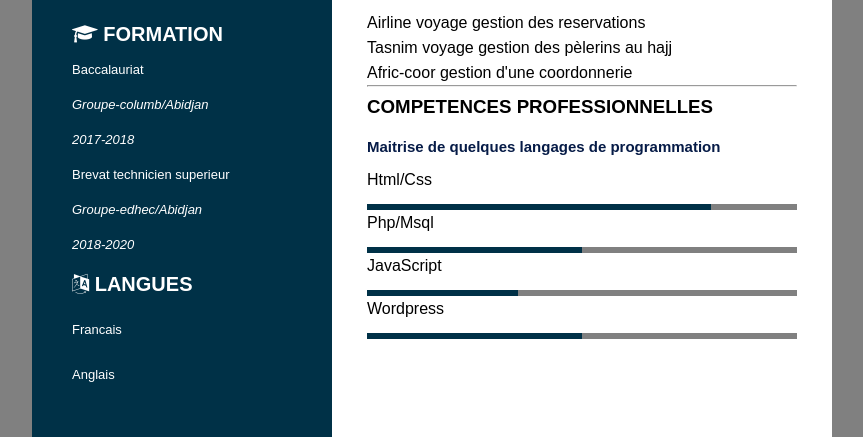
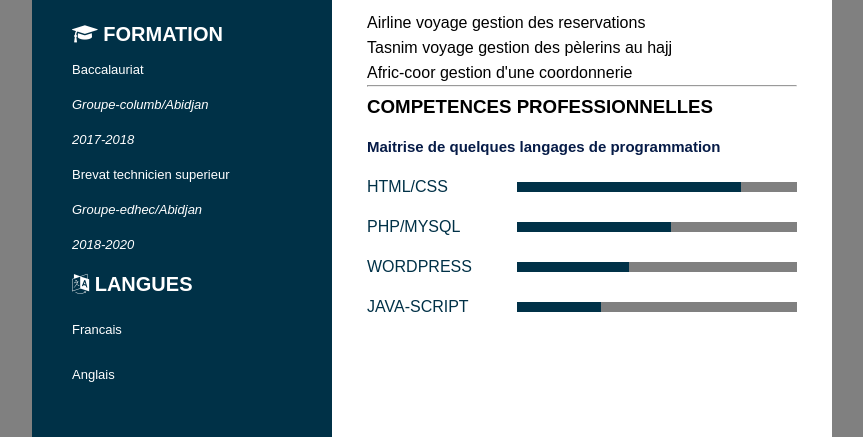
Before and after one commit to SAEED-78/Cv-finale-Dosso-Vassindou-prairie-RefDeg-gpe6, a plain HTML site: page index.html in a window 1280 px wide. Shown: the part 512-949 px from the top of the page, without its empty margins (108-971 px from the left). Drawn offline with Linux system fonts and the light colour scheme.

Commit message:
cv-dosso

```diff
--- a/index.html
+++ b/index.html
@@ -1,5 +1,5 @@
 <!DOCTYPE html>
-<html lang="en">
+<html lang="fr">
 
 <head>
     <meta charset="UTF-8">
@@ -19,7 +19,7 @@
                 <h2>Dosso vassindou <span>Web Develloppeur</span> </h2>
                 <hr>
                 <div class="contact">
-                    <h3 class="titre"> <i class="fa fa-address-book"></i>  Contact</h3>
+                    <h3 class="titre"> <i class="fa fa-address-book"></i> Contact</h3>
                     <ul>
                         <li>
                             <span class="icon"><i class="fa fa-phone"></i></span>
@@ -79,7 +79,7 @@
                     Je suis un passionné des nouvelles technoligiques <br>
                     motivé pour tout ce qui tourne autour du developpe- <br>
                     ment d'Application web. Je me presente un étudiant <br>
-                     assidu,dynamique,respectueux. <br>
+                    assidu,dynamique,respectueux. <br>
                 </p>
             </div>
             <hr>
@@ -102,34 +102,33 @@
                 <div class="compe">
                     <h3>COMPETENCES PROFESSIONNELLES </h3>
                     <h6 style="color: #061b47;font-size: 15px;">Maitrise de quelques langages de programmation</h6>
-                    <li>
-                        <span class="skill">Html/Css</span>
-                         <span class="percent">
-                            <div style="width: 80%;"></div>
-                        </span>
-                    </li>
-                    <li>
-                        <span class="skill">Php/Msql</span>
-                         <span class="percent">
-                            <div style="width: 50%;"></div>
-                        </span>
-                    </li>
-                    <li>
-                        <li>
-                            <span class="skill">JavaScript</span>
-                             <span class="percent">
-                                <div style="width: 35%;"></div>
-                            </span>
-                        </li>
-                    </li>
-                    <li>
-                        <span class="skill">Wordpress</span>
-                         <span class="percent">
-                            <div style="width: 50%;"></div>
-                        </span>
-                    </li>
-                </div>
-            </div>
+                    <div class="skill">
+                        <div class="box">
+                            <h4>Html/Css</h4>
+                            <div class="percent">
+                                <div style="width: 80%;"></div>
+                            </div>
+                        </div>
+                        <div class="box">
+                            <h4>Php/Mysql</h4>
+                            <div class="percent">
+                                <div style="width: 55%;"></div>
+                            </div>
+                        </div>
+                        <div class="box">
+                            <h4>Wordpress</h4>
+                            <div class="percent">
+                                <div style="width: 40%;"></div>
+                            </div>
+                        </div>
+                        <div class="box">
+                            <h4>Java-Script</h4>
+                            <div class="percent">
+                                <div style="width: 30%;"></div>
+                            </div>
+                        </div>
+                    </div>
+             </div>
         </div>
 </body>
 
--- a/style.css
+++ b/style.css
@@ -130,20 +130,28 @@ font-weight: 600;
     list-style: none;
     line-height: 25px;
 }
-.compe li .percent{
+.skill .box{
     position: relative;
-    height: 6px;
     width: 100%;
-    background-color:gray;
-    display: block;
-    margin-top: 12px;
+    display: grid;
+    grid-template-columns: 150px 5fr;
+    justify-content: center;
+    align-items: center;
+}
+.skill .box h4{
+    font-weight: 500;
+    color: #003147;
+    text-transform: uppercase;
+}
+.skill .box .percent{
+    position: relative;
+    width: 100%;
+    height: 10px;
+    background:gray;
+}
+.skill .box .percent div{
+    position: absolute;
 
-
-}
-.compe li .percent div{
-    position: absolute;
-    top: 0;
-    left: 0;
     height: 100%;
     background-color:#003147;
 
@@ -152,3 +160,16 @@ font-weight: 600;
     line-height: 15px;
     margin-right: 15px;
 }
+.pro li{
+    line-height: 200%;
+    font-weight: 600;
+}
+
+/*responsive*/
+
+@media screem and (max-width:700px){
+    .rigth-side{
+        margin: 10px;
+        grid-template-columns: repeat(1,1fr);
+    }
+}
```
